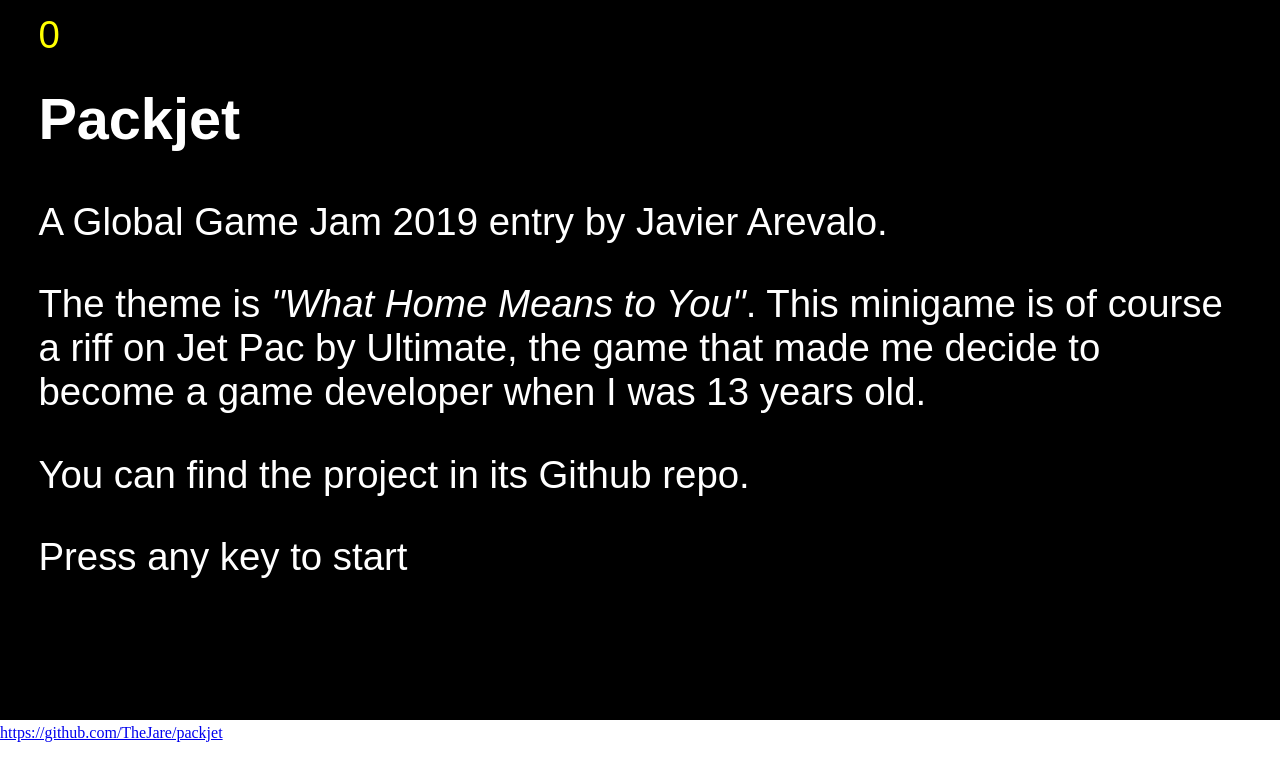
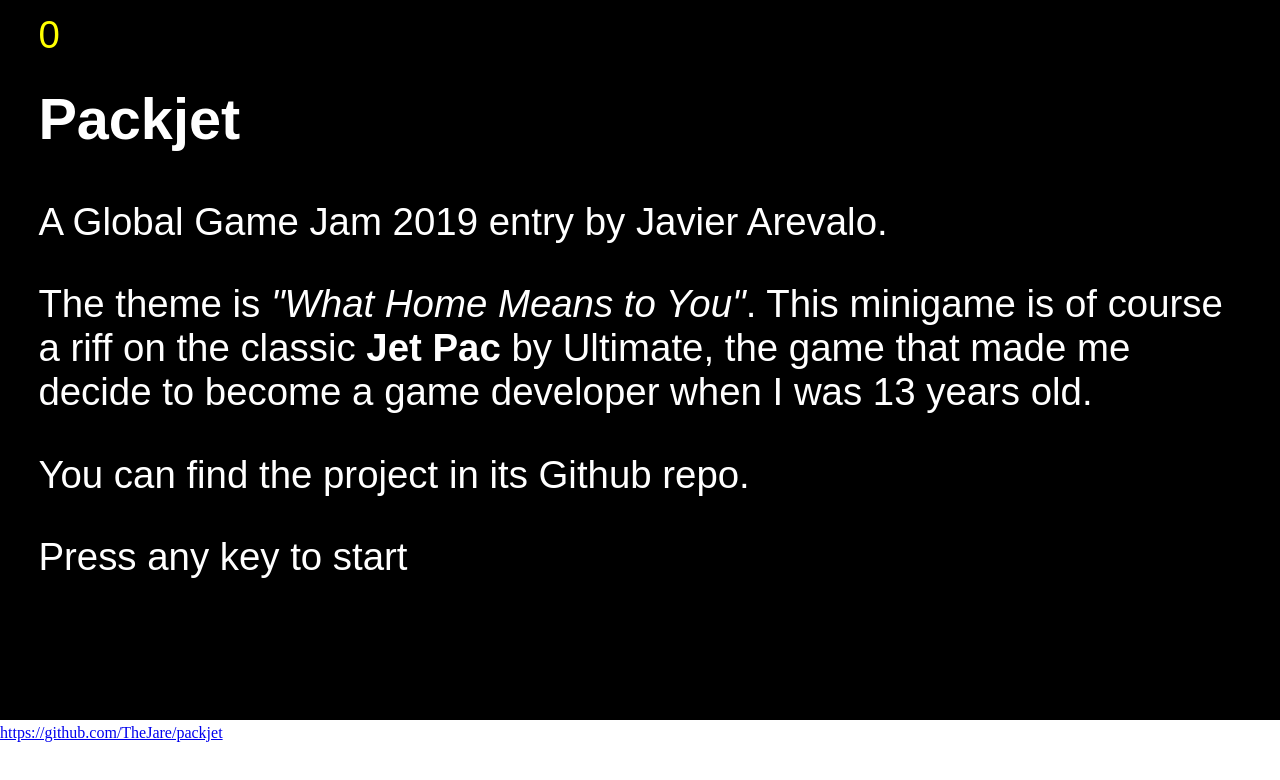
Before and after one commit to TheJare/packjet, a plain HTML site: page index.html in a window 1280 px wide. Drawn offline with Linux system fonts and the light colour scheme.

Commit message:
Fix ground collision. Minor tweaks.

```diff
--- a/index.html
+++ b/index.html
@@ -50,6 +50,7 @@
             top: 0;
             left: 0;
             color: white;
+            text-shadow: 2px 2px #000;
         }
     </style>
 </head>
@@ -62,7 +63,8 @@
     <div id="prose">
         <h2>Packjet</h2>
         <p>A Global Game Jam 2019 entry by Javier Arevalo.</p>
-        <p>The theme is <i>"What Home Means to You"</i>. This minigame is of course a riff on Jet Pac by Ultimate, the game
+        <p>The theme is <i>"What Home Means to You"</i>. This minigame is of course a riff
+            on the classic <b>Jet Pac</b> by Ultimate, the game
             that made me decide to become a game developer when I was 13 years old.
         </p>
         <p>You can find the project in its Github repo.</p>
@@ -391,7 +393,7 @@
                 player.y = 0;
                 player.vy = 0;
             }
-            if (!player.thrust) {
+            if (player.vy > 0) {
                 for (let p of props) {
                     // Collide player feet against the platforms
                     let coll = Collide(player.x, prevy + PLAYERH, PLAYERW, player.y - prevy+1, p.x, p.y, p.w, 1);
```
